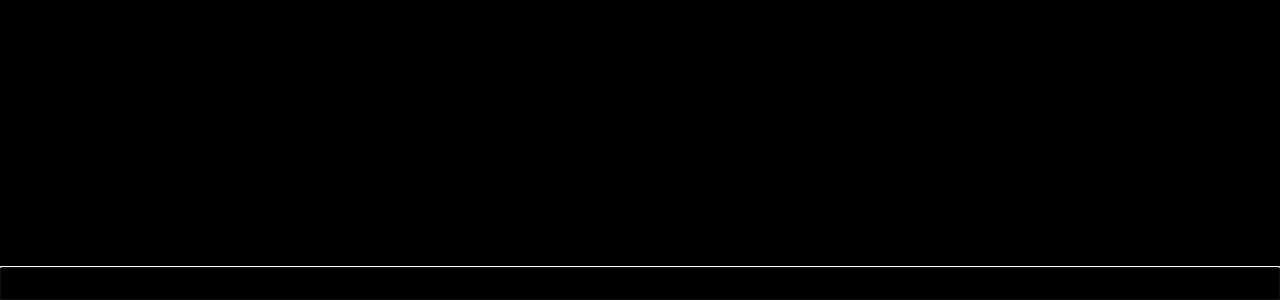
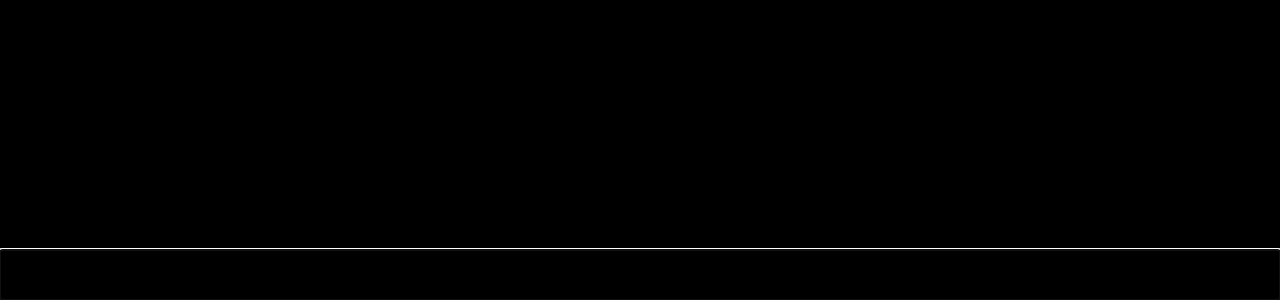
Before and after one commit to lorisobi/lorisobi.github.io, a plain HTML site: page index.html in a window 1280 px wide. Shown: the part 500-800 px from the top of the page. Drawn offline with Linux system fonts and the light colour scheme.

Commit message:
padding input

```diff
--- a/style/style.css
+++ b/style/style.css
@@ -19,7 +19,7 @@ body{
 }
 
 body > div{
-    height: calc(100vh - 30px);
+    height: calc(100vh - 50px);
     color: rgb(0, 255, 0);
     background: black;
 
@@ -30,6 +30,7 @@ body > input{
     color: rgb(0, 255, 0);
     background: black;
     border: none !important;
+    padding: 10px;
 
 }
 
```
